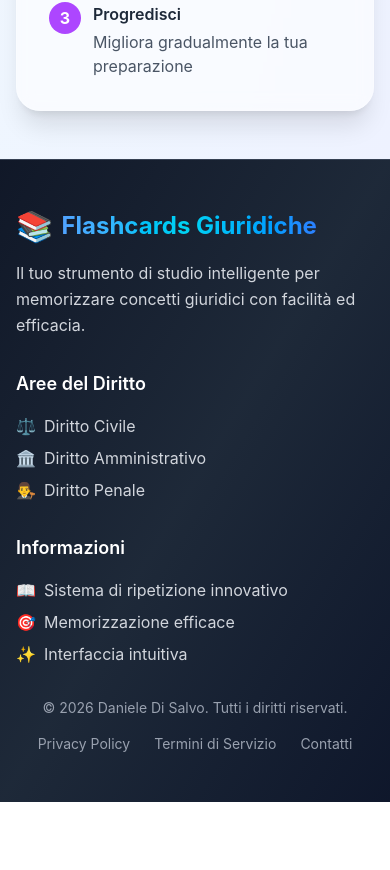
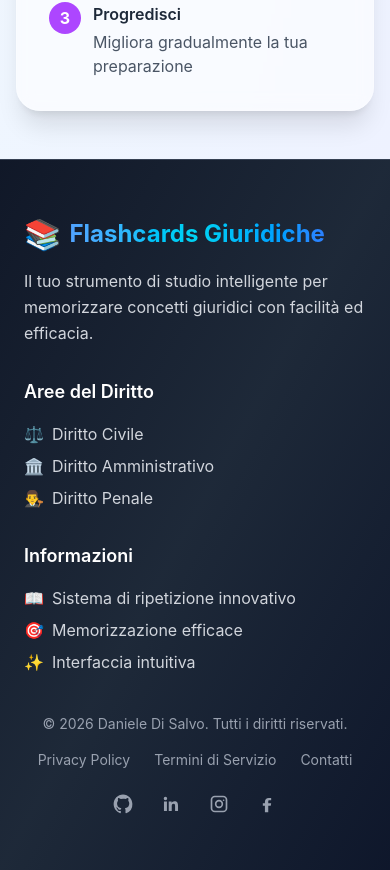
Before and after one commit to Denel91/law-flashcards, a Next.js app: page / in a window 390 px wide. Shown: the part 2146-3016 px from the top of the page. Before the commit the page ends 2948 px from the top, so only its background shows below. Built offline with nearby package versions, Linux system fonts and the light colour scheme; no server answers; the database is empty.

Commit message:
Add responsive social media icons to the footer

```diff
--- a/src/components/Footer.jsx
+++ b/src/components/Footer.jsx
@@ -4,7 +4,7 @@ export default function Footer() {
     return (
         <footer className="relative bg-linear-to-br from-gray-900 via-gray-800 to-slate-900 text-gray-300 border-t border-gray-700 overflow-hidden">
             <div className="container mx-auto px-4 py-12 relative z-10">
-                <div className="grid grid-cols-1 md:grid-cols-3 gap-8 mb-8">
+                <div className="grid grid-cols-1 md:grid-cols-3 gap-8 mb-8 p-2">
                     <div className="transform hover:scale-105 transition-transform duration-300">
                         <h3 className="text-2xl font-bold text-white mb-4 flex items-center gap-2">
                             <span className="text-3xl">📚</span>
@@ -13,8 +13,10 @@ export default function Footer() {
                             </span>
                         </h3>
                         <p className="text-gray-300 leading-relaxed hover:text-gray-100 transition-colors duration-300">
-                            Il tuo strumento di studio intelligente per memorizzare concetti giuridici con facilità ed
-                            efficacia.
+                            Il tuo strumento di studio intelligente per memorizzare
+                            <br className="hidden md:block" />
+                            <span className="md:hidden"> </span>
+                            concetti giuridici con facilità ed efficacia.
                         </p>
                     </div>
 
@@ -98,6 +100,67 @@ export default function Footer() {
                             <span className="absolute bottom-0 left-0 w-0 h-0.5 bg-white group-hover:w-full transition-all duration-300"></span>
                         </Link>
                     </div>
+
+                    {/* Social icons */}
+                    <div className="flex items-center gap-3">
+                        <Link
+                            href="https://github.com/Denel91"
+                            target="_blank"
+                            rel="noopener noreferrer"
+                            className="text-gray-400 hover:text-white transition-colors duration-300 p-2 rounded-md focus:outline-none focus-visible:ring-2 focus-visible:ring-white/70"
+                            aria-label="GitHub"
+                            title="GitHub"
+                        >
+                            <span className="sr-only">GitHub</span>
+                            <svg viewBox="0 0 24 24" className="h-5 w-5" fill="currentColor" aria-hidden="true">
+                                <path fillRule="evenodd" clipRule="evenodd" d="M12 .5C5.73.5.75 5.62.75 12c0 5.1 3.29 9.43 7.86 10.96.58.11.79-.26.79-.57 0-.28-.01-1.02-.02-2-3.2.72-3.88-1.6-3.88-1.6-.52-1.37-1.27-1.74-1.27-1.74-1.04-.73.08-.72.08-.72 1.15.08 1.76 1.22 1.76 1.22 1.02 1.8 2.68 1.28 3.33.98.1-.76.4-1.28.72-1.57-2.55-.3-5.23-1.31-5.23-5.83 0-1.29.44-2.35 1.17-3.17-.12-.3-.51-1.52.11-3.17 0 0 .96-.32 3.15 1.21a10.6 10.6 0 0 1 2.87-.4c.97 0 1.95.14 2.87.4 2.19-1.53 3.15-1.21 3.15-1.21.62 1.65.23 2.87.11 3.17.73.82 1.17 1.88 1.17 3.17 0 4.53-2.69 5.52-5.25 5.82.41.37.78 1.1.78 2.22 0 1.6-.02 2.89-.02 3.28 0 .32.21.69.8.57A11.26 11.26 0 0 0 23.25 12C23.25 5.62 18.27.5 12 .5Z" />
+                            </svg>
+                        </Link>
+
+                        <Link
+                            href="https://www.linkedin.com/in/daniele-di-salvo/"
+                            target="_blank"
+                            rel="noopener noreferrer"
+                            className="text-gray-400 hover:text-[#0A66C2] transition-colors duration-300 p-2 rounded-md focus:outline-none focus-visible:ring-2 focus-visible:ring-[#0A66C2]/70"
+                            aria-label="LinkedIn"
+                            title="LinkedIn"
+                        >
+                            <span className="sr-only">LinkedIn</span>
+                            <svg viewBox="0 0 24 24" className="h-5 w-5" fill="currentColor" aria-hidden="true">
+                                <path d="M20.45 20.45h-3.56v-5.57c0-1.33-.03-3.04-1.85-3.04-1.86 0-2.15 1.45-2.15 2.95v5.66H9.28V9h3.42v1.56h.05c.48-.9 1.65-1.85 3.39-1.85 3.62 0 4.29 2.38 4.29 5.47v6.27ZM5.34 7.43a2.07 2.07 0 1 1 0-4.14 2.07 2.07 0 0 1 0 4.14ZM7.12 20.45H3.56V9h3.56v11.45Z" />
+                            </svg>
+                        </Link>
+
+                        <Link
+                            href="https://www.instagram.com/denel2891/"
+                            target="_blank"
+                            rel="noopener noreferrer"
+                            className="text-gray-400 hover:text-[#E4405F] transition-colors duration-300 p-2 rounded-md focus:outline-none focus-visible:ring-2 focus-visible:ring-[#E4405F]/70"
+                            aria-label="Instagram"
+                            title="Instagram"
+                        >
+                            <span className="sr-only">Instagram</span>
+                            <svg viewBox="0 0 24 24" className="h-5 w-5" fill="currentColor" aria-hidden="true">
+                                <path d="M7 2h10a5 5 0 0 1 5 5v10a5 5 0 0 1-5 5H7a5 5 0 0 1-5-5V7a5 5 0 0 1 5-5Zm10 2H7a3 3 0 0 0-3 3v10a3 3 0 0 0 3 3h10a3 3 0 0 0 3-3V7a3 3 0 0 0-3-3Z" />
+                                <path d="M12 7a5 5 0 1 0 0 10 5 5 0 0 0 0-10Zm0 2a3 3 0 1 1 0 6 3 3 0 0 1 0-6Z" />
+                                <path d="M17.5 6.5a1 1 0 1 0 0 2 1 1 0 0 0 0-2Z" />
+                            </svg>
+                        </Link>
+
+                        <Link
+                            href="https://www.facebook.com/disalvo.daniele/?locale=it_IT"
+                            target="_blank"
+                            rel="noopener noreferrer"
+                            className="text-gray-400 hover:text-[#1877F2] transition-colors duration-300 p-2 rounded-md focus:outline-none focus-visible:ring-2 focus-visible:ring-[#1877F2]/70"
+                            aria-label="Facebook"
+                            title="Facebook"
+                        >
+                            <span className="sr-only">Facebook</span>
+                            <svg viewBox="0 0 24 24" className="h-5 w-5" fill="currentColor" aria-hidden="true">
+                                <path d="M13.5 22v-8h3l.5-3H13.5V9c0-.87.23-1.46 1.51-1.46H17V4.86c-.34-.05-1.5-.16-2.83-.16-2.8 0-4.67 1.71-4.67 4.85V11H7v3h2.5v8h4Z" />
+                            </svg>
+                        </Link>
+                    </div>
                 </div>
             </div>
         </footer>
```
